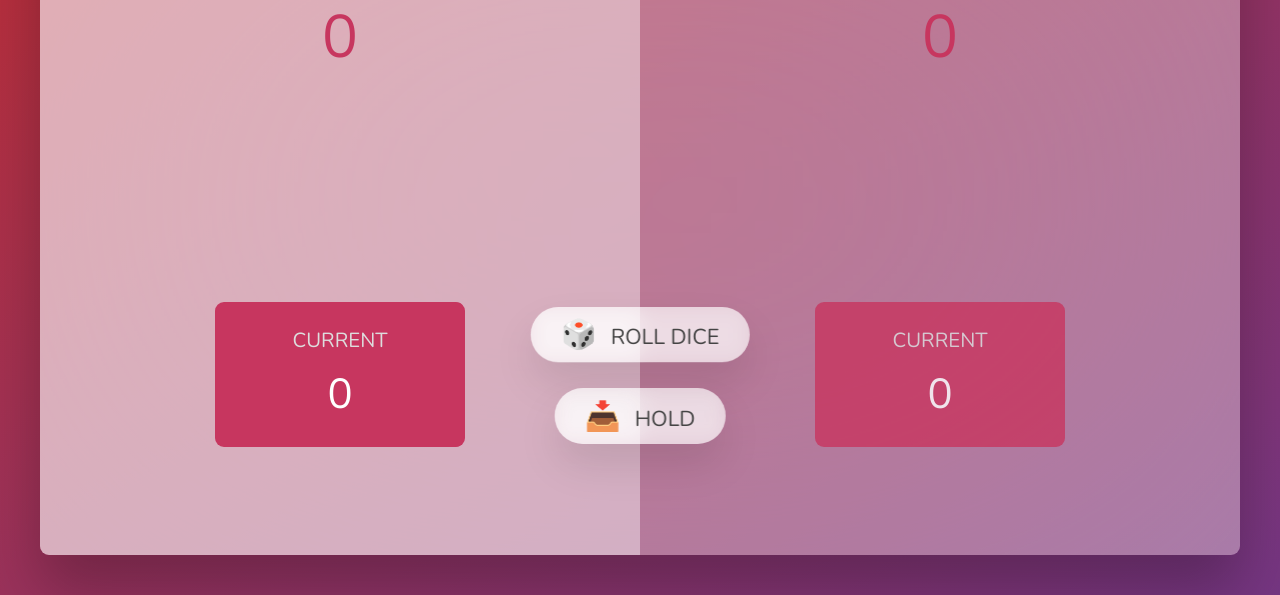
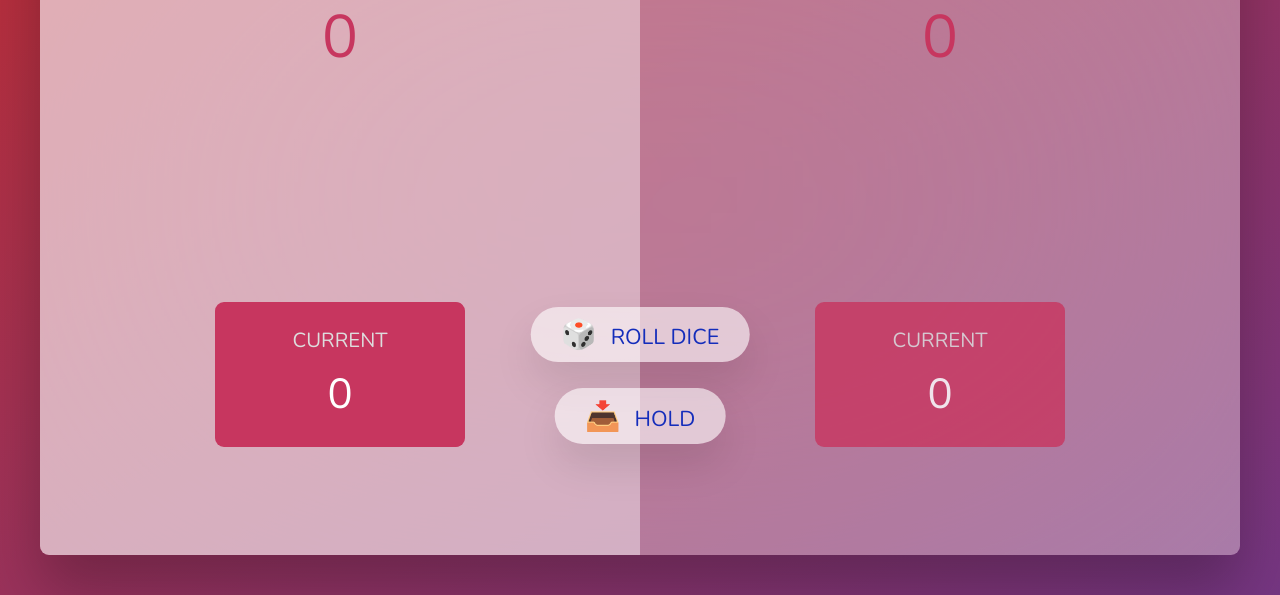
Before and after one commit to nuel232/Pig-Game-, a plain HTML site: page index.html in a window 1280 px wide. Shown: the part 205-800 px from the top of the page. Drawn offline with nearby package versions, Linux system fonts and the light colour scheme.

Commit message:
changes in css file

```diff
--- a/style.css
+++ b/style.css
@@ -104,7 +104,8 @@ main {
   position: absolute;
   left: 50%;
   transform: translateX(-50%);
-  color: #444;
+  /* color: #444; */
+  color: #142dbb;
   background: none;
   border: none;
   font-family: inherit;
@@ -115,7 +116,6 @@ main {
   transition: all 0.2s;
   background-color: white;
   background-color: rgba(255, 255, 255, 0.6);
-  backdrop-filter: blur(10px);
   padding: 0.7rem 2.5rem;
   border-radius: 50rem;
   box-shadow: 0 1.75rem 3.5rem rgba(0, 0, 0, 0.1);
```
